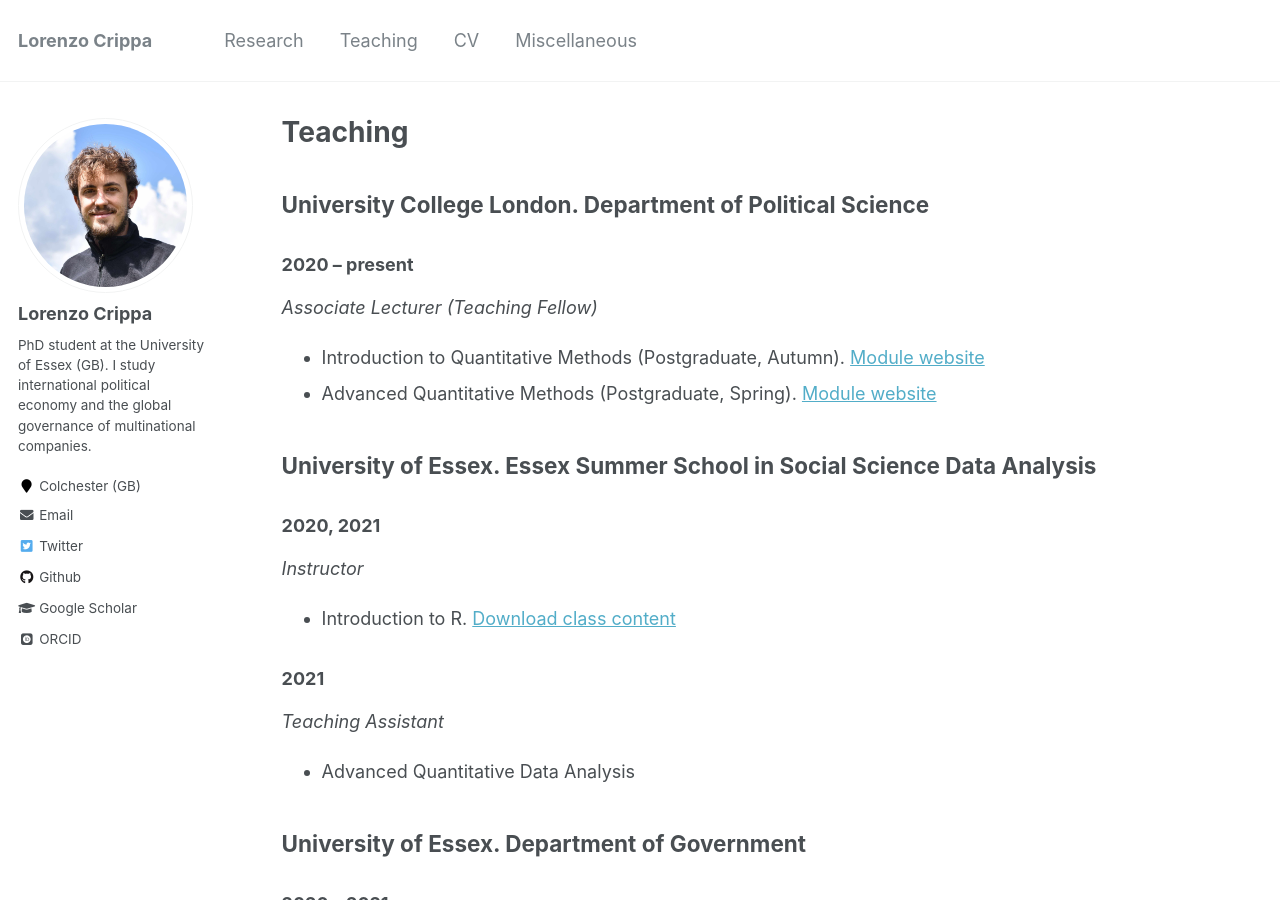
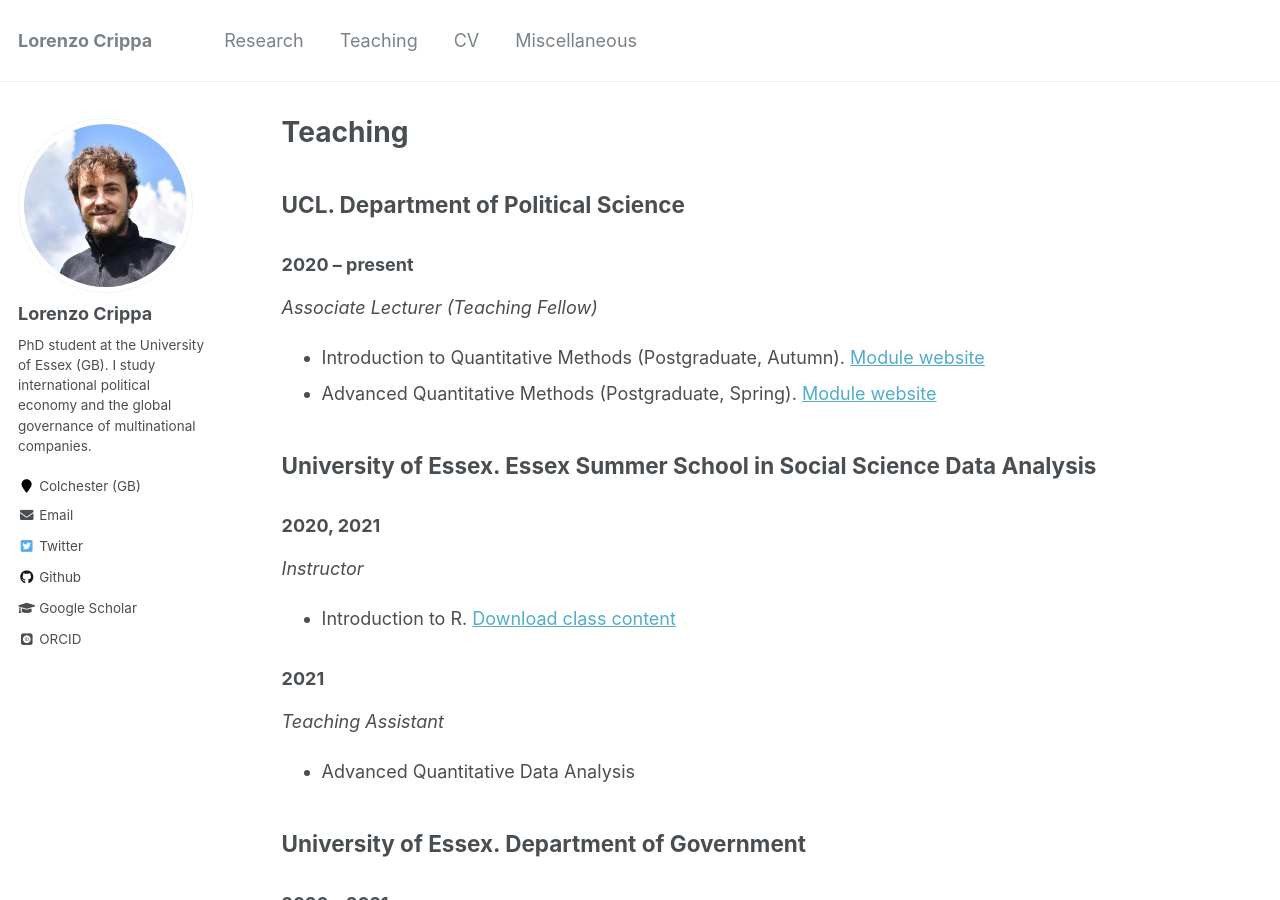
Before and after one commit to lorenzo-crippa/lorenzo-crippa.github.io, a Jekyll site: the page built from _pages/teaching.md, in a window 1280 px wide and 900 px high. Built offline with Jekyll 4.4.1, drawn with Linux system fonts in a browser that asks for light colours; some web fonts are replaced.

Commit message:
Update teaching.md

```diff
--- a/_pages/teaching.md
+++ b/_pages/teaching.md
@@ -4,7 +4,7 @@ title: "Teaching"
 permalink: /teaching/
 author_profile: true
 ---
-## University College London. Department of Political Science
+## UCL. Department of Political Science
 
 ### 2020 -- present
 
```
